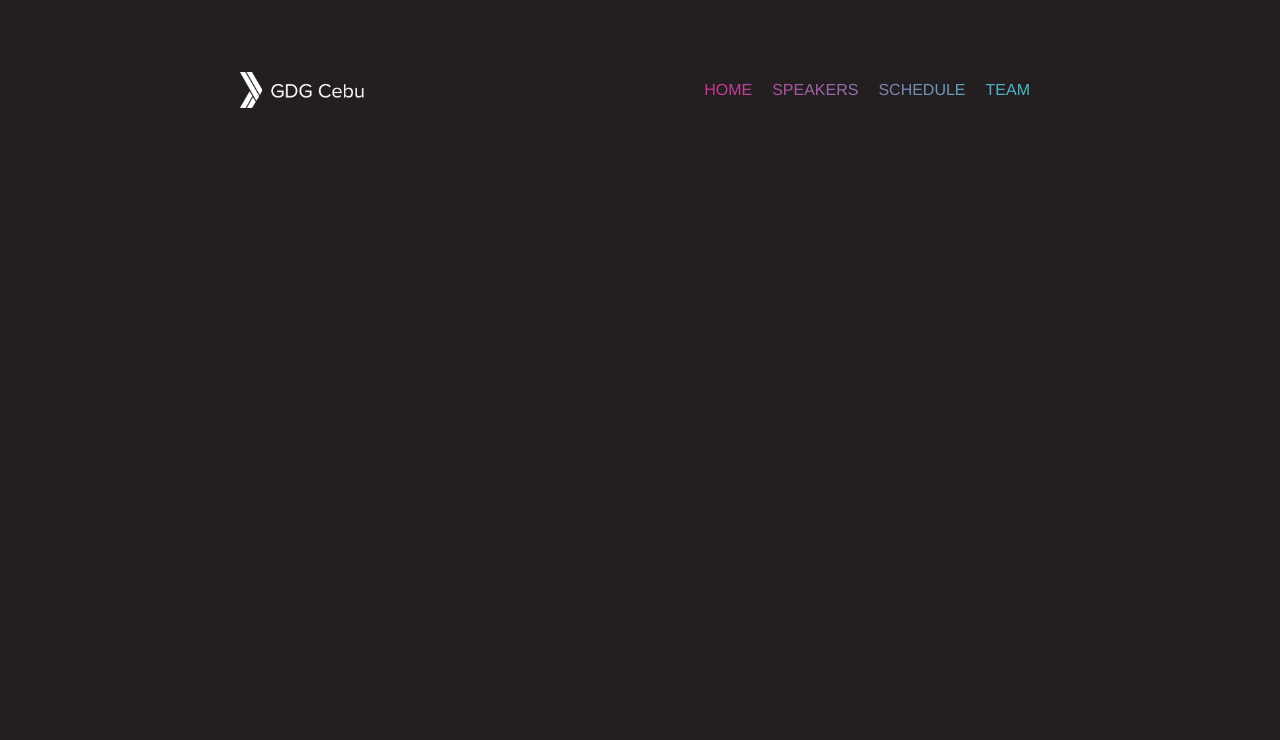
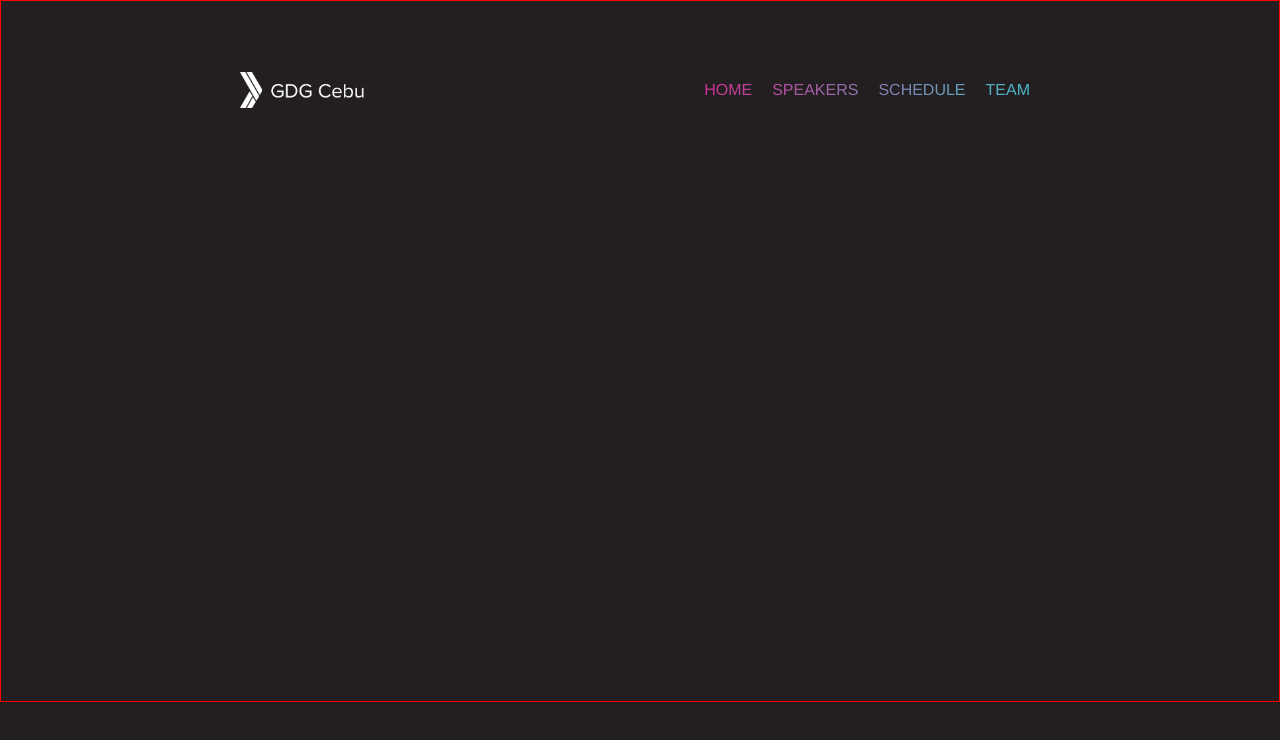
Before and after one commit to gdg-cebu/devfest18, a Vue app: page / in a window 1280 px wide. Shown: the top 740 px of the page. Built offline with nearby package versions, Linux system fonts and the light colour scheme.

Commit message:
Add initial LandingBanner definition

```diff
--- /dev/null
+++ b/src/components/LandingBanner.vue
@@ -0,0 +1,19 @@
+<template>
+  <section :class="$style.banner">
+
+  </section>
+</template>
+
+<script>
+export default {
+  name: 'LandingBanner',
+};
+</script>
+
+<style module="$shared" src="@/stylesheets/shared.css"></style>
+<style module>
+.banner {
+  height: 70rem;
+  border: 1px solid red;
+}
+</style>
--- a/src/views/Home.vue
+++ b/src/views/Home.vue
@@ -1,17 +1,26 @@
 <template>
   <div class="home">
     <TheNavbar />
+    <LandingBanner :class="$style.banner" />
   </div>
 </template>
 
 <script>
 import TheNavbar from '@/components/TheNavbar.vue';
+import LandingBanner from '@/components/LandingBanner.vue';
 
 export default {
   name: 'Home',
 
   components: {
     TheNavbar,
+    LandingBanner,
   },
 };
 </script>
+
+<style module>
+.banner {
+  margin-top: -18rem;
+}
+</style>
```
